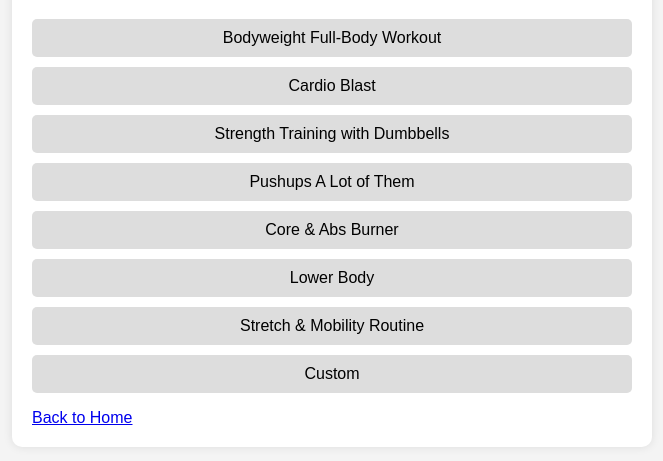
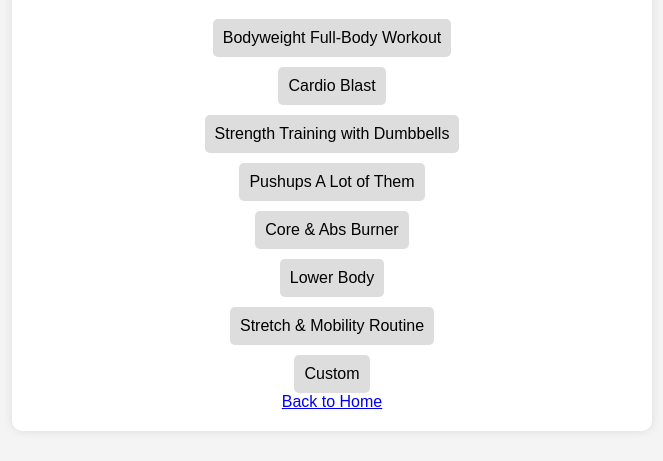
Before and after one commit to amb2893/CS386Project, a plain HTML site: page workoutPlan.html in a window 1280 px wide. Shown: the part 101-562 px from the top of the page, without its empty margins (308-971 px from the left). Drawn offline with Linux system fonts and the light colour scheme.

Commit message:
Changed <li> options to <buttons> category in workout page

```diff
--- a/workoutPlan.html
+++ b/workoutPlan.html
@@ -18,41 +18,56 @@
             padding: 20px;
             border-radius: 10px;
             box-shadow: 0 0 10px rgba(0, 0, 0, 0.1);
+            text-align: center;
         }
         h1 {
             text-align: center;
         }
-        ul {
-            list-style-type: none;
-            padding: 0;
+        .workout-buttons {
+            display: flex;
+            flex-direction: column;
+            gap: 10px;
+            align-items: center;
         }
-        li {
+
+        .workout-buttons button {
             background: #ddd;
-            margin: 10px 0;
             padding: 10px;
+            border: none;
             border-radius: 5px;
             cursor: pointer;
-            text-align: center;
+            font-size: 16px;
         }
-        li:hover {
+
+        .workout-buttons button:hover {
             background: #bbb;
         }
+
+        a.back {
+            display: block;
+            margin-top: 20px;
+            text-decoration: none;
+            color: blue;
+        }
+
     </style>
 </head>
 <body>
     <div class="container">
         <h1>Choose Todays Workout</h1>
-        <ul>
-            <li>Bodyweight Full-Body Workout</li>
-            <li>Cardio Blast</li>
-            <li>Strength Training with Dumbbells</li>
-            <li>Pushups A Lot of Them</li>
-            <li>Core & Abs Burner</li>
-            <li>Lower Body </li>
-            <li>Stretch & Mobility Routine</li>
-	    <li>Custom</li>
-        </ul>
-	<a href="index.html">Back to Home</a>
+        <div class ="workout-buttons">
+            <button onclick="selectWorkout('Bodyweight Full-Body Workout')">Bodyweight Full-Body Workout</button>
+            <button onclick="selectWorkout('Cardio Blast')">Cardio Blast</button>
+            <button onclick="selectWorkout('Strength Training with Dumbbells')">Strength Training with Dumbbells</button>
+            <button onclick="selectWorkout('Pushups A Lot of Them')">Pushups A Lot of Them</button>
+            <button onclick="selectWorkout('Core & Abs Burner')">Core & Abs Burner</button>
+            <button onclick="selectWorkout('Lower Body')">Lower Body </button>
+            <button onclick="selectWorkout('Stretch & Mobility Routine')">Stretch & Mobility Routine</button>
+            <button onclick="customWorkout()">Custom</button>
+        </div>
+	    <a href="index.html">Back to Home</a>
     </div>
+
+    <script src="scripts.js"></script>
 </body>
 </html>
```
